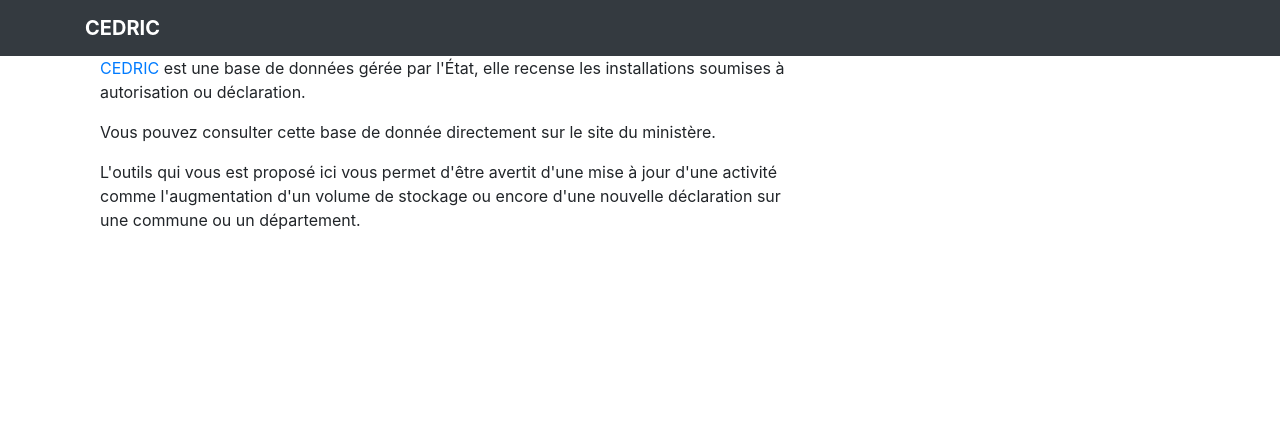
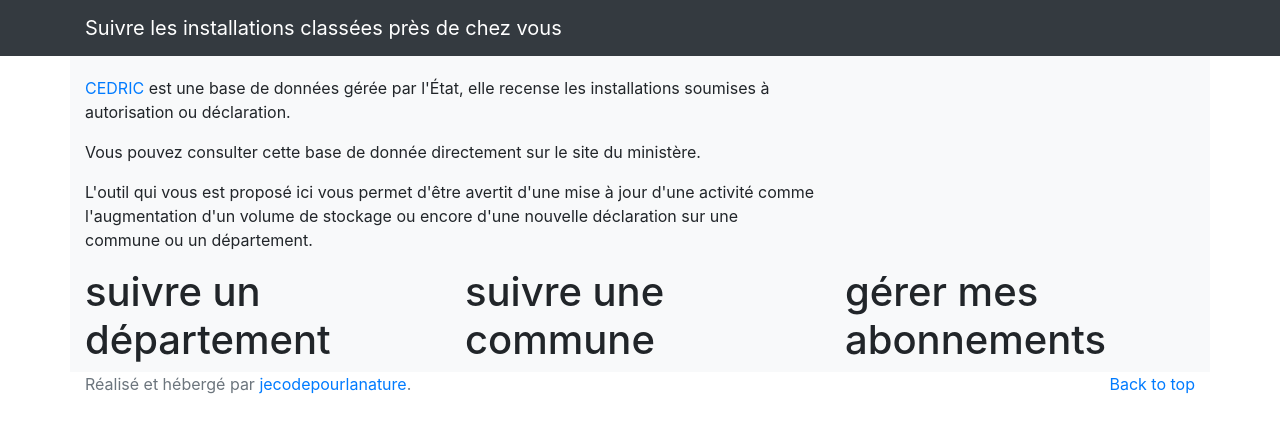
Before and after one commit to jecodepourlanature/cedric, a PHP site: page /templates/index.html in a window 1280 px wide. Shown: the top 433 px of the page. Run offline with PHP 8.4, Linux system fonts and the light colour scheme; a stand-in replaces the project's code that opens the database connection; some libraries are stand-ins or nearby versions.

Commit message:
update template

```diff
--- a/src/ND/Cedric/Cedric.php
+++ b/src/ND/Cedric/Cedric.php
@@ -30,7 +30,7 @@ class Cedric extends \Slim\App {
 	// Register component on container
 	$container['view'] = function ($container) {
 	    $view = new \Slim\Views\Twig("/opt/app/templates/", [
-		'cache' => '/tmp/'
+		'cache' => false
 	    ]);
 
 	    // Instantiate and add Slim specific extension
--- a/templates/index.html
+++ b/templates/index.html
@@ -11,13 +11,16 @@
             <div class="navbar navbar-dark bg-dark box-shadow">
                 <div class="container d-flex justify-content-between">
                     <a href="#" class="navbar-brand d-flex align-items-center">
-                        <strong>CEDRIC</strong>
+                        <!-- <strong>CEDRIC</strong> -->
+                        Suivre les installations classées près de chez vous
                     </a>
                 </div>
             </div>
         </header>
         <main>
-            <div class="container">
+            <div class="container bg-light">
+                <div style="height:20px;"></div>
+                <div class="row">
                     <div class="col-md-8">
                         <p><a href="http://www.installationsclassees.developpement-durable.gouv.fr/rechercheICForm.php">CEDRIC</a>
                             est une base de données gérée par l'État, elle
@@ -27,13 +30,34 @@
                         <p>Vous pouvez consulter cette base de donnée directement
                             sur le site du ministère.
                         </p>
-                    <p>L'outils qui vous est proposé ici vous permet d'être
+                        <p>L'outil qui vous est proposé ici vous permet d'être
                             avertit d'une mise à jour d'une activité comme
                             l'augmentation d'un volume de stockage ou encore d'une
                             nouvelle déclaration sur une commune ou un département.
                         </p>
                     </div>
                 </div>
+                <div class="row">
+                    <div class="col-md-4">
+                        <h1>suivre un département</h1>
+                    </div>
+                    <div class="col-md-4">
+                        <h1>suivre une commune</h1>
+                    </div>
+                    <div class="col-md-4">
+                        <h1>gérer mes abonnements</h1>
+                    </div>
+                </div>
+            </div>
         </main>
+
+        <footer class="text-muted">
+            <div class="container">
+                <p class="float-right">
+                    <a href="#">Back to top</a>
+                </p>
+                <p>Réalisé et hébergé par <a href="https://github.com/jecodepourlanature">jecodepourlanature</a>.</p>
+            </div>
+        </footer>
     </body>
 </html>
```
Lines whose indentation alone changed are shown as unchanged.
